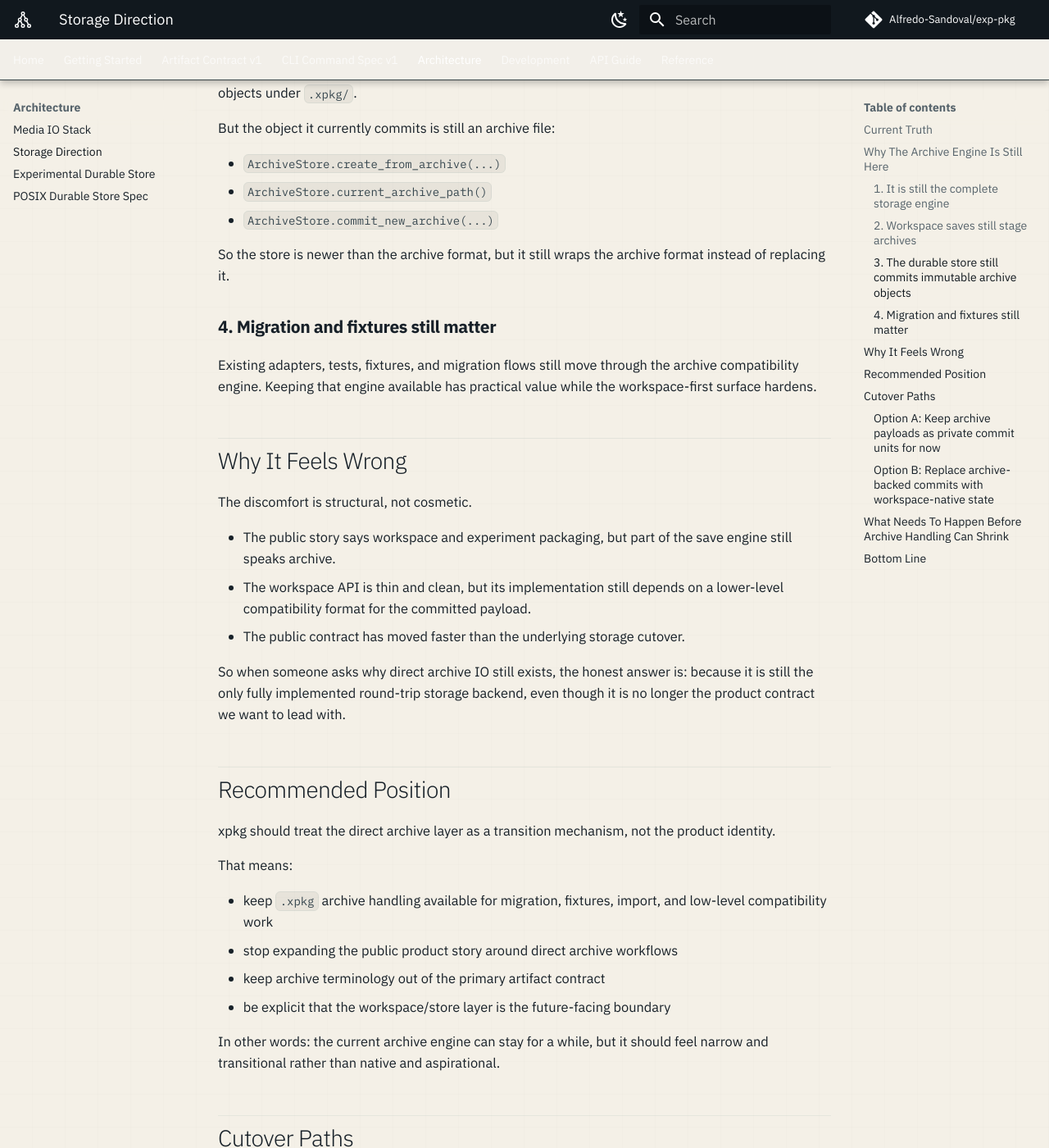
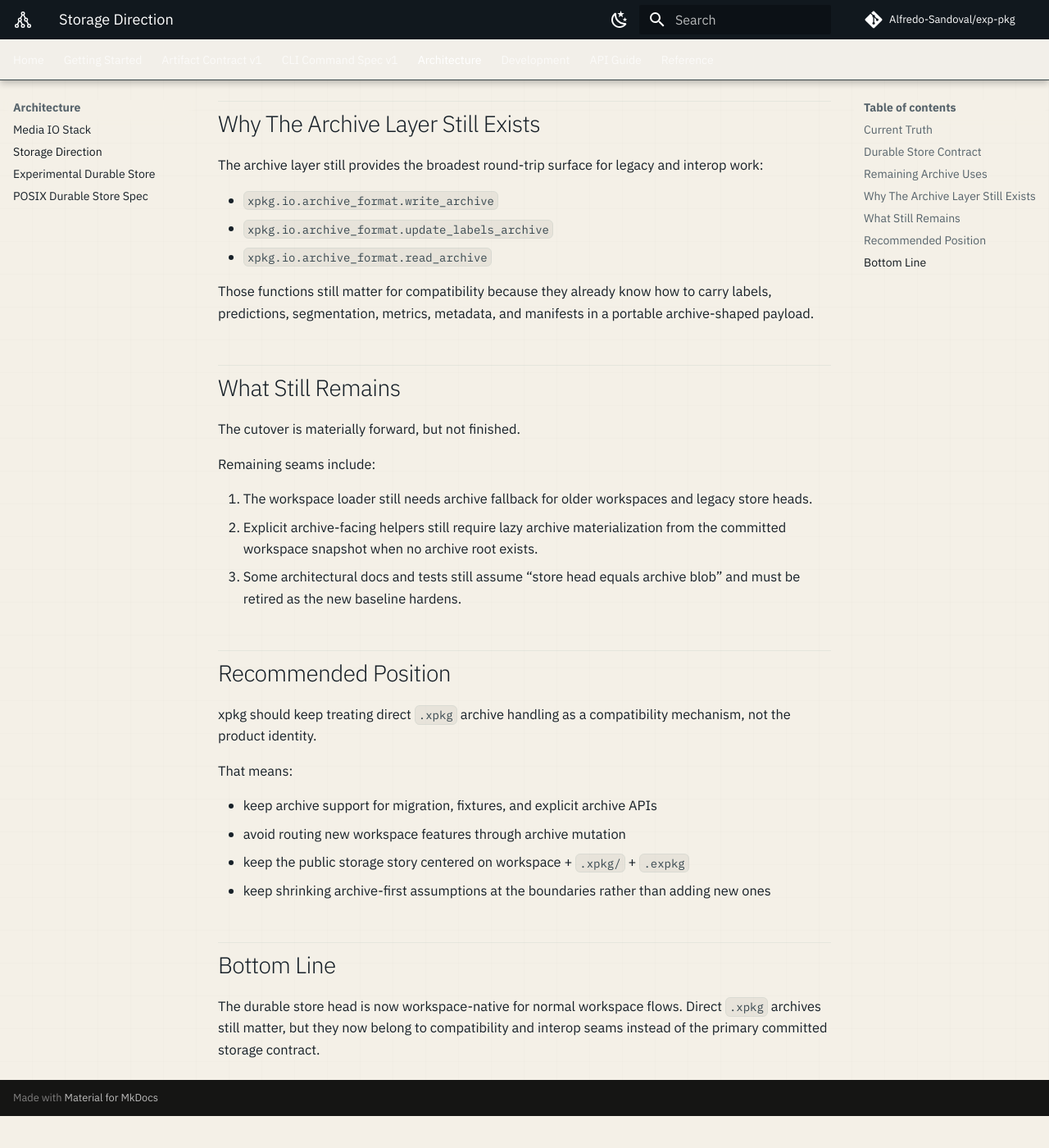
Before and after one commit to Alfredo-Sandoval/exp-pkg, an MkDocs documentation site: the page built from docs/architecture/storage-direction.md, in a window 1280 px wide and 1400 px high, scrolled down 1763 px. Shown: the whole window at 82% size. Built offline with MkDocs 1.6.1 and Material for MkDocs 9.7.7, drawn with Linux system fonts in a browser that asks for light colours; comment, search, counter and statistics services are not loaded; after the commit the page ends 3124 px from its top, so only the background shows below that; some of the changed text lies outside the part shown.

Commit message:
Commit workspace-native durable snapshots

```diff
--- a/docs/architecture/storage-direction.md
+++ b/docs/architecture/storage-direction.md
@@ -2,171 +2,108 @@
 
 <div class="page-intro">
 <p>
-If direct <code>.xpkg</code> archive handling feels slightly off in the current
-xpkg story, that reaction is reasonable. The public product contract is now
-workspace folder + private <code>.xpkg/</code> state + portable
-<code>.expkg</code> export, while the implementation still relies on
-archive-shaped compatibility internals for some save, migration, and durable
-commit flows.
+xpkg is now workspace-first in both product language and the normal durable
+write path. The editable contract is workspace folder + private
+<code>.xpkg/</code> state + portable <code>.expkg</code> export. Direct
+<code>.xpkg</code> archive handling remains, but it is now a compatibility
+surface rather than the primary committed source of truth.
 </p>
 </div>
 
 !!! info
     Status: current implementation notes. Today the committed source of truth is
-    the durable store head under <code>.xpkg/</code>, while
-    <code>.xpkg/state/current.json</code> is a rebuildable cache.
+    the durable store head under <code>.xpkg/</code>. Normal workspace commits
+    store a native snapshot root, while <code>.xpkg/state/current.json</code>
+    remains a rebuildable cache keyed by the durable commit id.
 
 ## Current Truth
 
-Today xpkg has four storage ideas in play, but the live workspace path has
-already moved forward:
+Today xpkg has four storage ideas in play:
 
 - workspace root as the editable project boundary
-- `.xpkg/` as the private mutable store boundary
+- `.xpkg/` as the private durable store boundary
 - `.expkg` as the portable packed artifact
-- `.xpkg` as the low-level direct archive format
+- `.xpkg` as the direct archive compatibility format
 
-The normal workspace save/load/import/migrate flow now treats the durable store
-head as committed truth and uses `.xpkg/state/current.json` as a rebuildable
-local cache. Direct archive reads still remain in the codebase for older
-workflows, migration, fixtures, and explicit archive-facing tools.
+The important shift is that normal workspace save/import/migrate flows no
+longer commit archive blobs first. They commit a workspace-native snapshot into
+the durable store, then materialize `.xpkg/state/current.json` as the local
+cache for fast reopening.
 
-That split explains the current tension. The public contract is workspace-first,
-but parts of the implementation still stage, validate, and commit archive files
-to get complete round-trip behavior.
+## Durable Store Contract
 
-## Why The Archive Engine Is Still Here
+The durable store already had the right high-level shape:
 
-### 1. It is still the complete storage engine
+- journaled commit boundaries
+- immutable content-addressed objects
+- commit metadata with generic `roots`
+- a stable head commit id for stale-cache protection
 
-The current round-trip serializer still lives in the archive layer:
+The missing cutover was runtime behavior. The store now uses that generic
+`roots` capability for normal workspace heads:
+
+- workspace-native commits store `roots["snapshot"]`
+- legacy/archive-backed heads may still store `roots["archive"]`
+- the embedded `xpkg_commit_id` in `.xpkg/state/current.json` must match the
+  durable head before the snapshot cache is trusted
+
+That means the durable head stays authoritative while the cache stays cheap to
+rebuild.
+
+## Remaining Archive Uses
+
+The archive engine is still valuable, but its role is narrower now.
+
+Archive handling remains appropriate for:
+
+- explicit `.xpkg` archive workflows
+- migration/import of older archives
+- fixtures and compatibility coverage
+- explicit archive materialization when an archive-facing helper is called
+
+Archive handling is no longer the normal committed workspace write path.
+
+## Why The Archive Layer Still Exists
+
+The archive layer still provides the broadest round-trip surface for legacy and
+interop work:
 
 - `xpkg.io.archive_format.write_archive`
 - `xpkg.io.archive_format.update_labels_archive`
 - `xpkg.io.archive_format.read_archive`
 
-Those functions already know how to carry labels, predictions, segmentation,
-metrics, metadata, and manifest information together. The workspace layer does
-not yet have an independent backend with the same coverage.
+Those functions still matter for compatibility because they already know how to
+carry labels, predictions, segmentation, metrics, metadata, and manifests in a
+portable archive-shaped payload.
 
-### 2. Workspace saves still stage archives
+## What Still Remains
 
-The workspace code is already public-facing, but parts of its save path still
-run through staged archive files.
+The cutover is materially forward, but not finished.
 
-Archive dependency is now concentrated in compatibility and migration seams:
+Remaining seams include:
 
-- `migrate_legacy_archive(...)`
-- `import_dlc_csv_workspace(...)`
-- `import_dlc_h5_workspace(...)`
-- `import_sleap_package_workspace(...)`
-- archive fallback when opening an older workspace that does not yet have a
-  native snapshot
-
-### 3. The durable store still commits immutable archive objects
-
-The new private store is real. It has recovery semantics, journaled commit
-boundaries, and immutable objects under `.xpkg/`.
-
-But the object it currently commits is still an archive file:
-
-- `ArchiveStore.create_from_archive(...)`
-- `ArchiveStore.current_archive_path()`
-- `ArchiveStore.commit_new_archive(...)`
-
-So the store is newer than the archive format, but it still wraps the archive
-format instead of replacing it.
-
-### 4. Migration and fixtures still matter
-
-Existing adapters, tests, fixtures, and migration flows still move through the
-archive compatibility engine. Keeping that engine available has practical value
-while the workspace-first surface hardens.
-
-## Why It Feels Wrong
-
-The discomfort is structural, not cosmetic.
-
-- The public story says workspace and experiment packaging, but part of the
-  save engine still speaks archive.
-- The workspace API is thin and clean, but its implementation still depends on
-  a lower-level compatibility format for the committed payload.
-- The public contract has moved faster than the underlying storage cutover.
-
-So when someone asks why direct archive IO still exists, the honest answer is:
-because it is still the only fully implemented round-trip storage backend, even
-though it is no longer the product contract we want to lead with.
+1. The workspace loader still needs archive fallback for older workspaces and
+   legacy store heads.
+2. Explicit archive-facing helpers still require lazy archive materialization
+   from the committed workspace snapshot when no archive root exists.
+3. Some architectural docs and tests still assume “store head equals archive
+   blob” and must be retired as the new baseline hardens.
 
 ## Recommended Position
 
-xpkg should treat the direct archive layer as a transition mechanism, not the
-product identity.
+xpkg should keep treating direct `.xpkg` archive handling as a compatibility
+mechanism, not the product identity.
 
 That means:
 
-- keep `.xpkg` archive handling available for migration, fixtures, import, and
-  low-level compatibility work
-- stop expanding the public product story around direct archive workflows
-- keep archive terminology out of the primary artifact contract
-- be explicit that the workspace/store layer is the future-facing boundary
-
-In other words: the current archive engine can stay for a while, but it should
-feel narrow and transitional rather than native and aspirational.
-
-## Cutover Paths
-
-### Option A: Keep archive payloads as private commit units for now
-
-This is the least disruptive path.
-
-- keep the current save path working
-- reduce user-facing emphasis on direct archive handling
-- make the workspace/store layer the primary public contract
-- avoid designing new features directly against archive mutation
-
-This is the best short-term option if stability matters more than immediate
-storage surgery.
-
-### Option B: Replace archive-backed commits with workspace-native state
-
-This is the real cutover.
-
-- workspace save stops calling `write_archive(...)` directly
-- the store commits normalized workspace state instead of a single archive file
-- labels, segmentation, predictions, and metadata get a backend-neutral storage
-  contract
-- the archive layer becomes export/import compatibility instead of the
-  canonical save engine
-
-This is the most aligned end-state, but it is a real refactor, not a wording
-change.
-
-## What Needs To Happen Before Archive Handling Can Shrink
-
-The current code suggests a practical sequence.
-
-1. Split `xpkg.io.project_workspace` into smaller layers.
-   Right now descriptor logic, media management, imports, migration, save
-   staging, packing, and validation all live in one module.
-2. Separate store protocol from archive semantics.
-   `ArchiveStore` currently has real durability logic, but its roots still point
-   at immutable archive files.
-3. Extract a backend-neutral save model.
-   The workspace layer needs a storage contract for labels, segmentation,
-   predictions, and metadata that does not require writing an archive first.
-4. Broaden the workspace service beyond labels-only save/load semantics.
-   The current service still exposes `load_labels()` and `save_labels(...)` as
-   its main mutable operations.
-
-Until those changes happen, direct archive handling will keep showing up
-because the runtime still depends on it for the actual durable payload.
+- keep archive support for migration, fixtures, and explicit archive APIs
+- avoid routing new workspace features through archive mutation
+- keep the public storage story centered on workspace + `.xpkg/` + `.expkg`
+- keep shrinking archive-first assumptions at the boundaries rather than adding
+  new ones
 
 ## Bottom Line
 
-Direct `.xpkg` archive handling is still here because it remains the only
-complete round-trip storage engine in the implementation.
-
-That is useful in the short term, but it also explains why the code still feels
-partly anchored to an older storage model. The right posture is to keep archive
-handling available as a compatibility substrate while moving product language,
-public contracts, and future storage work toward the workspace/store boundary.
+The durable store head is now workspace-native for normal workspace flows.
+Direct `.xpkg` archives still matter, but they now belong to compatibility and
+interop seams instead of the primary committed storage contract.
```
Also changed, not shown: refactor.md (+49 -105 lines), 8 other files.
